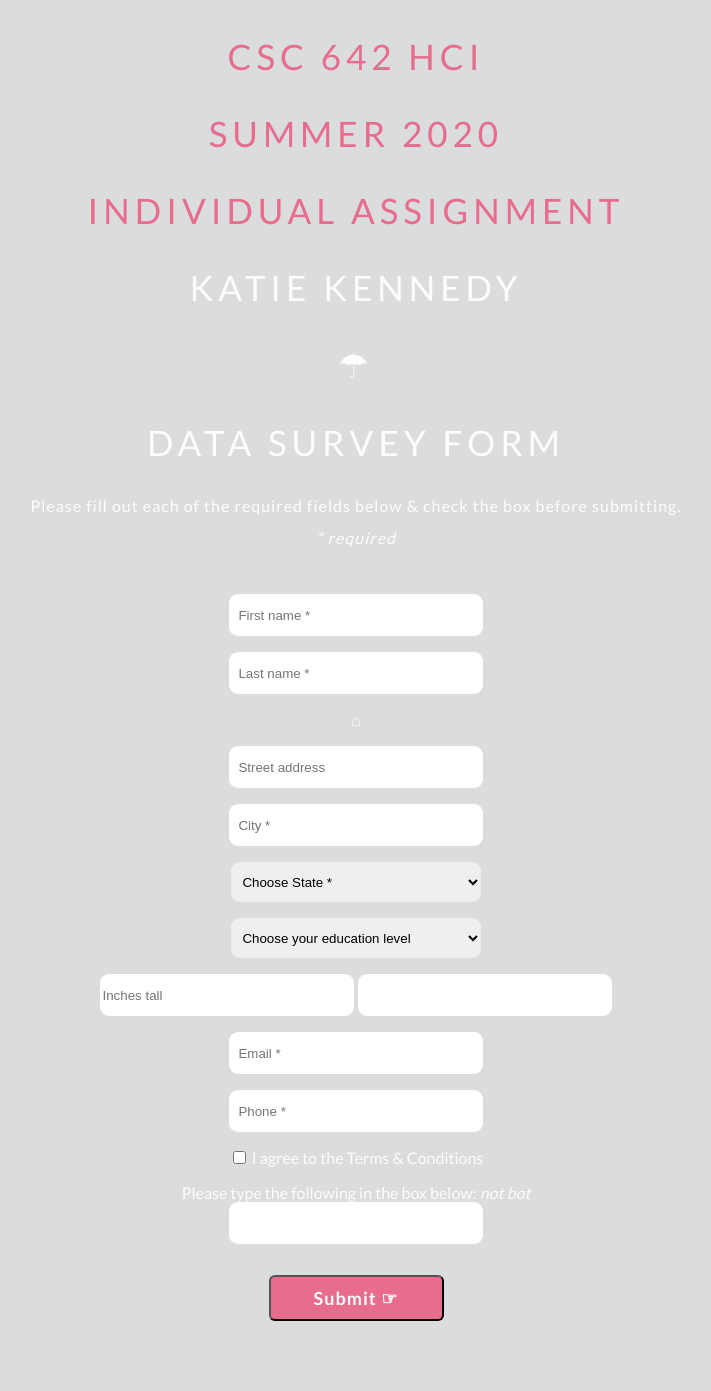
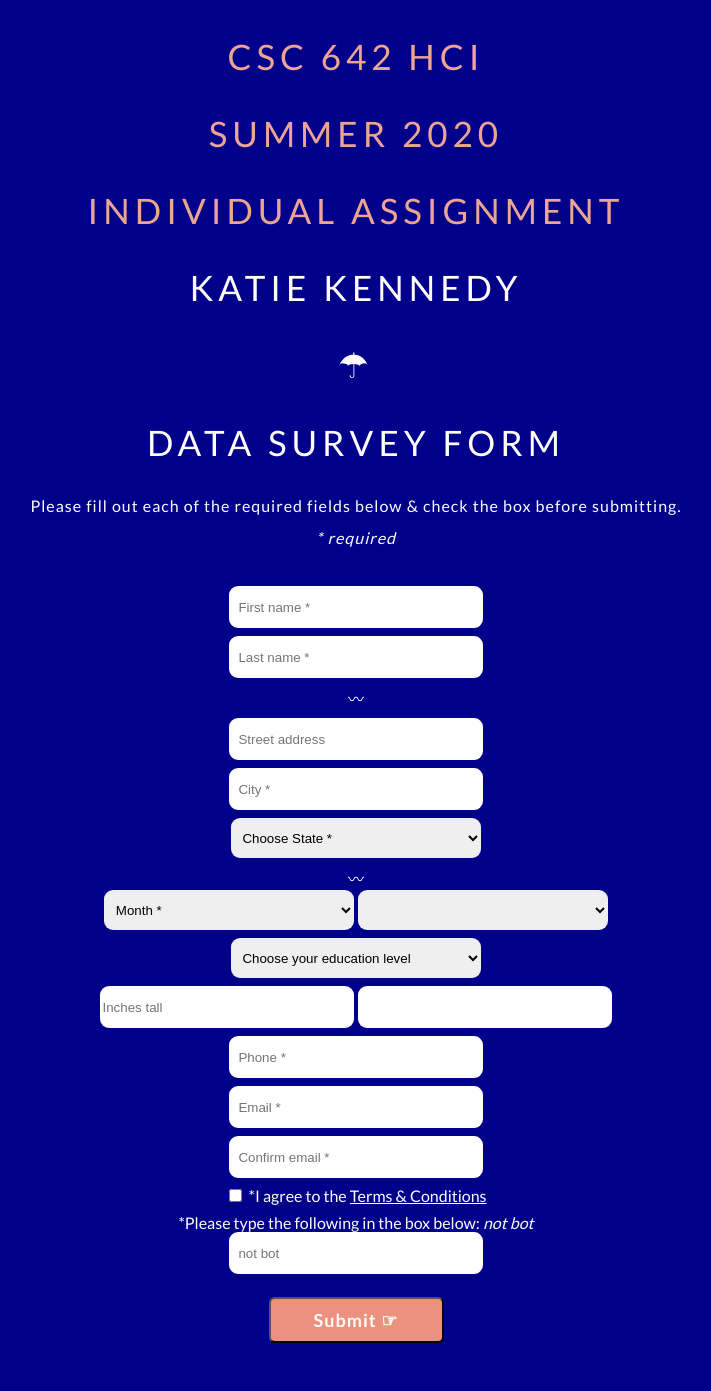
Before and after one commit to kkennedy41/CSC642-HCI-Form-Project, a Flask app: page / in a window 1280 px wide. Shown: the whole page, without its empty margins (284-995 px from the left). Before the commit the page ends 1321 px from the top, so only its background shows below. Run offline with Flask 2, Linux system fonts and the light colour scheme; lists and menus that the app fills with data are empty.

Commit message:
adding wtforms

```diff
--- a/main.py
+++ b/main.py
@@ -31,18 +31,20 @@
   if request.method == 'POST':
     cursor = mysql.connection.cursor()
 
+    userinfo = cursor.fetchall()
+
     firstname = request.form['firstname']
     lastname = request.form['lastname']
 
 
-  return render_template('verification.html')
+  return render_template('verification.html', data=userinfo)
 
 #----------------------------------------------------
 
 
 #--------------- main fxn ---------------------------
 if __name__ == "__main__":
-  app.run(debug=False)
+  app.run(port=8000, debug=False)
 
 def main():
   index()
--- a/static/styles.css
+++ b/static/styles.css
@@ -1,5 +1,5 @@
 body {
-  background: #dadcdd;
+  background: 	#00008B;
   font-family: 'Lato', sans-serif;
   color: #FDFCFB;
   text-align: center;
@@ -29,8 +29,7 @@
 }
 
 .courseinfo{
-  color:#f5c9bf;
-  color:#E86C8D;
+  color:#eea493;
 }
 
 .required {
@@ -39,7 +38,7 @@
 
 
 .input {
-  margin: 1em;
+  margin: .5em;
 }
 
 
@@ -51,11 +50,17 @@
   border-radius: 9px;
 }
 
+.mini-text-entry-button {
+  height: 40px;
+  border: 3px;
+  border-radius: 9px;
+}
+
 
 #submit {
   width: 175px;
   height: 46px;
-  background: #E86C8D;
+  background: #eb917d;
   font-family: inherit;
   font-weight: bold;
   font-size: large;
@@ -68,6 +73,6 @@
 
 
 #submit:hover {
-  background: #d45d7d;
+  background: #e46c51;
   margin-top: 17px;
 }
--- a/templates/index.html
+++ b/templates/index.html
@@ -35,7 +35,7 @@
       <input required type="text" class="text-entry-button" id="lastname" name="lastname" placeholder="  Last name *">
     </div>
 
-    <a>&#8962;</a>
+    <a>&#12336;</a>
 
     <!-- home address -->
     <div class="input">
@@ -48,7 +48,7 @@
     <!-- usa state drop down -->
     <div class="input">
       <select required class="text-entry-button" id="state" name="state">
-        <option value="" disabled selected hidden>&nbsp;&nbsp;Choose State *</option>
+        <option value="" disabled selected>&nbsp;&nbsp;Choose State *</option>
         <option value="AL">Alabama</option><option value="AK">Alaska</option>
         <option value="AZ">Arizona</option><option value="AR">Arkansas</option>
         <option value="CA">California</option><option value="CO">Colorado</option>
@@ -78,9 +78,29 @@
     </div>
     <!----------------------------------->
 
+    <a>&#12336;</a>
 
-    <!--bday-->
-    <!-------->
+    <!-------------- bday ---------------->
+    <div >
+      <select required class="text-entry-button" id="month" name="month">
+        <option value="" disabled selected>&nbsp;&nbsp;Month *</option>
+        <option value="jan">January</option><option value="feb">February</option>
+        <option value="march">March</option><option value="april">April</option>
+        <option value="may">May</option><option value="jun">June</option>
+        <option value="july">July</option><option value="august">August</option>
+        <option value="september">September</option><option value="oct">October</option>
+        <option value="nov">November</option><option value="dec">December</option>
+      </select>
+
+      <select required class="text-entry-button" id="day" name="day">
+
+      </select>
+
+
+
+      </select>
+    </div>
+    <!------------------------------------>
 
 
     <!---- education level dropdown ----->
@@ -97,7 +117,7 @@
         <option value="md">Medical doctorate</option>
       </select>
     </div>
-    <!----------------------------------->
+    <!------------------------------------->
 
 
     <!------------- height -------------->
@@ -110,26 +130,29 @@
 
     <!--------- phone and email --------->
     <div class="input">
+      <input required type="text" class="text-entry-button" id="phone" name="phone" placeholder="  Phone *">
+    </div>
+    <div class="input">
       <input required type="text" class="text-entry-button" id="email" name="email" placeholder="  Email *">
     </div>
     <div class="input">
-      <input type="text" class="text-entry-button" id="phone" name="phone" placeholder="  Phone *">
+      <input required type="text" class="text-entry-button" id="confirmemail" name="confirmemail" placeholder="  Confirm email *">
     </div>
     <!----------------------------------->
 
 
-    <!------i agree to terms box--------->
+    <!----- i agree to terms box -------->
     <div>
-      <input type="checkbox" id="iagree">
-      <label for="iagree"> I agree to the Terms & Conditions</label>
+      <input required type="checkbox" id="iagree">
+      <label for="iagree">*I agree to the <u>Terms & Conditions</u></label>
     </div>
     <!----------------------------------->
 
 
     <!------------ captcha -------------->
     <div class = input>
-      <label for="notbot">Please type the following in the box below: <i>not bot</i></label></br>
-      <input type="text" class ="text-entry-button" id="notbot" name ="notbot">
+      <label for="notbot">*Please type the following in the box below: <i>not bot</i></label></br>
+      <input type="text" class ="text-entry-button" id="notbot" name ="notbot" placeholder="  not bot">
     </div>
     <!----------------------------------->
 
--- a/templates/verification.html
+++ b/templates/verification.html
@@ -21,6 +21,12 @@
     <p>Thanks for submitting your info. Below is a confirmation of your responses.</p>
   </div>
 
+  </br>
+
+  <div>
+    {% block content %} {% endblock %}
+  </div>
+
 
 
 </body>
```
Also changed, not shown: FormModel.py (added, +16 -0 lines), static/favicon.png.
